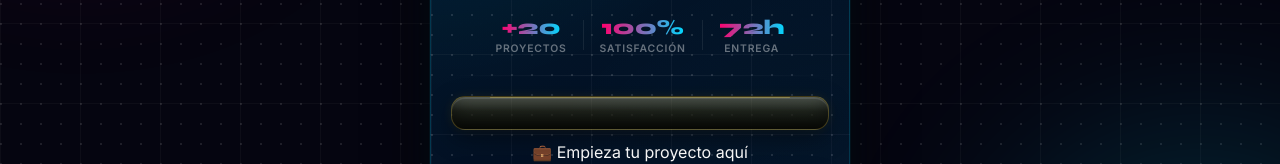
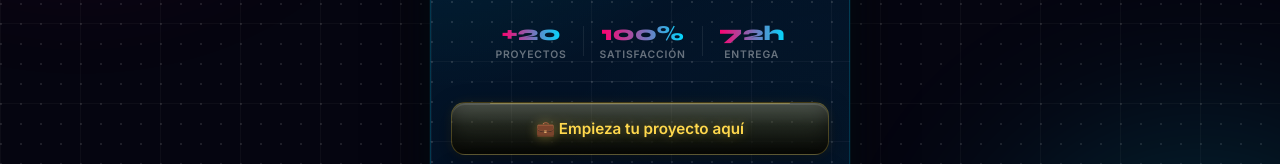
Before and after one commit to yoislancapramos-maker/rincondig, a plain HTML site: page index.html in a window 1280 px wide. Shown: the part 377-541 px from the top of the page. Drawn offline with Linux system fonts and the light colour scheme.

Commit message:
Corregir botón de inicio de proyecto

```diff
--- a/index.html
+++ b/index.html
@@ -420,7 +420,7 @@
       <div class="divider"></div>
 
       <div class="buttons">
-        <a href="https://eco-digital-studio.pages.dev/" class="btn btn-yellow"></a>
+        <a href="https://eco-digital-studio.pages.dev/" class="btn btn-yellow">
           💼 Empieza tu proyecto aquí
         </a>
         <a href="https://vidrux.com/" class="btn btn-purple">
```
